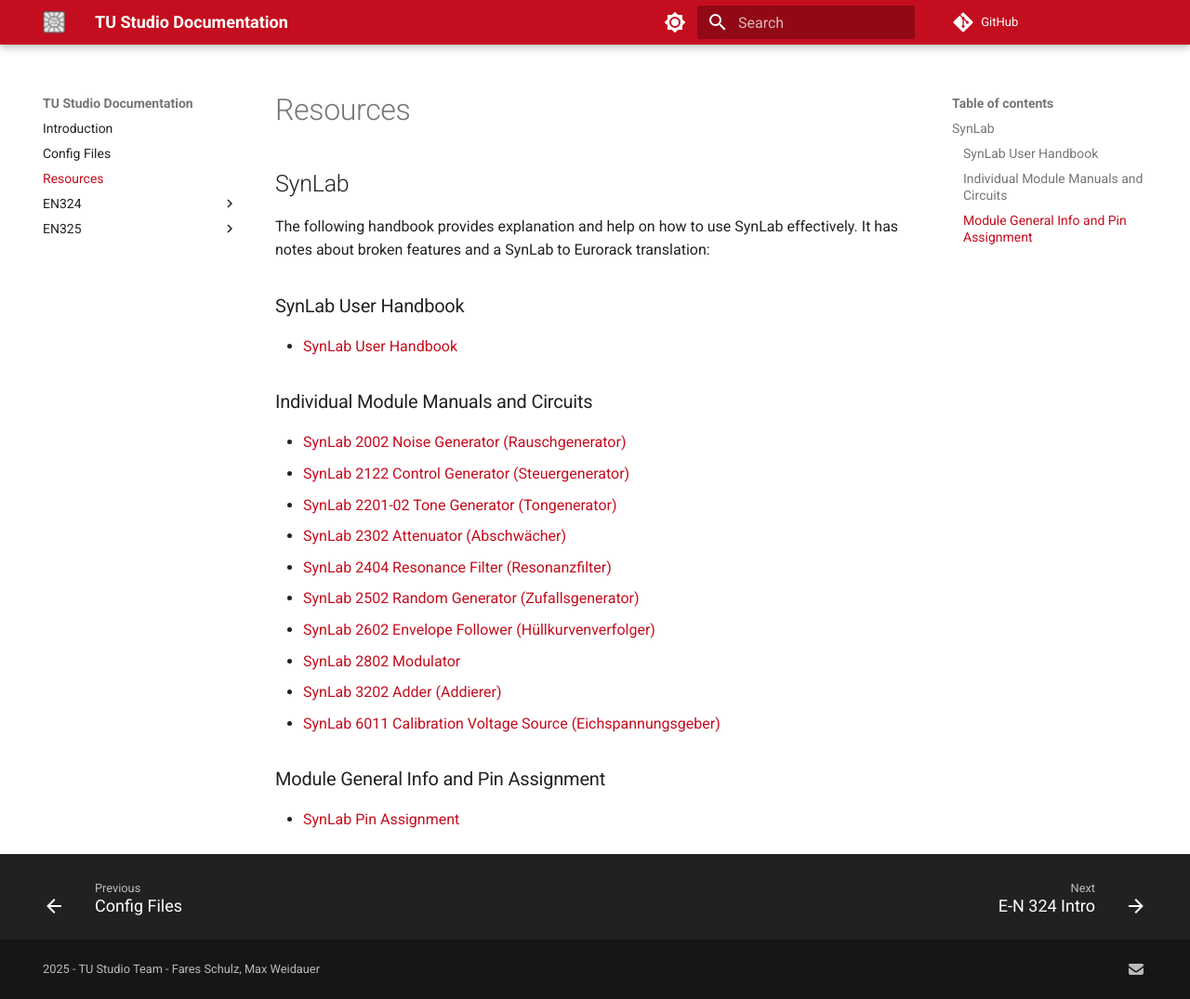
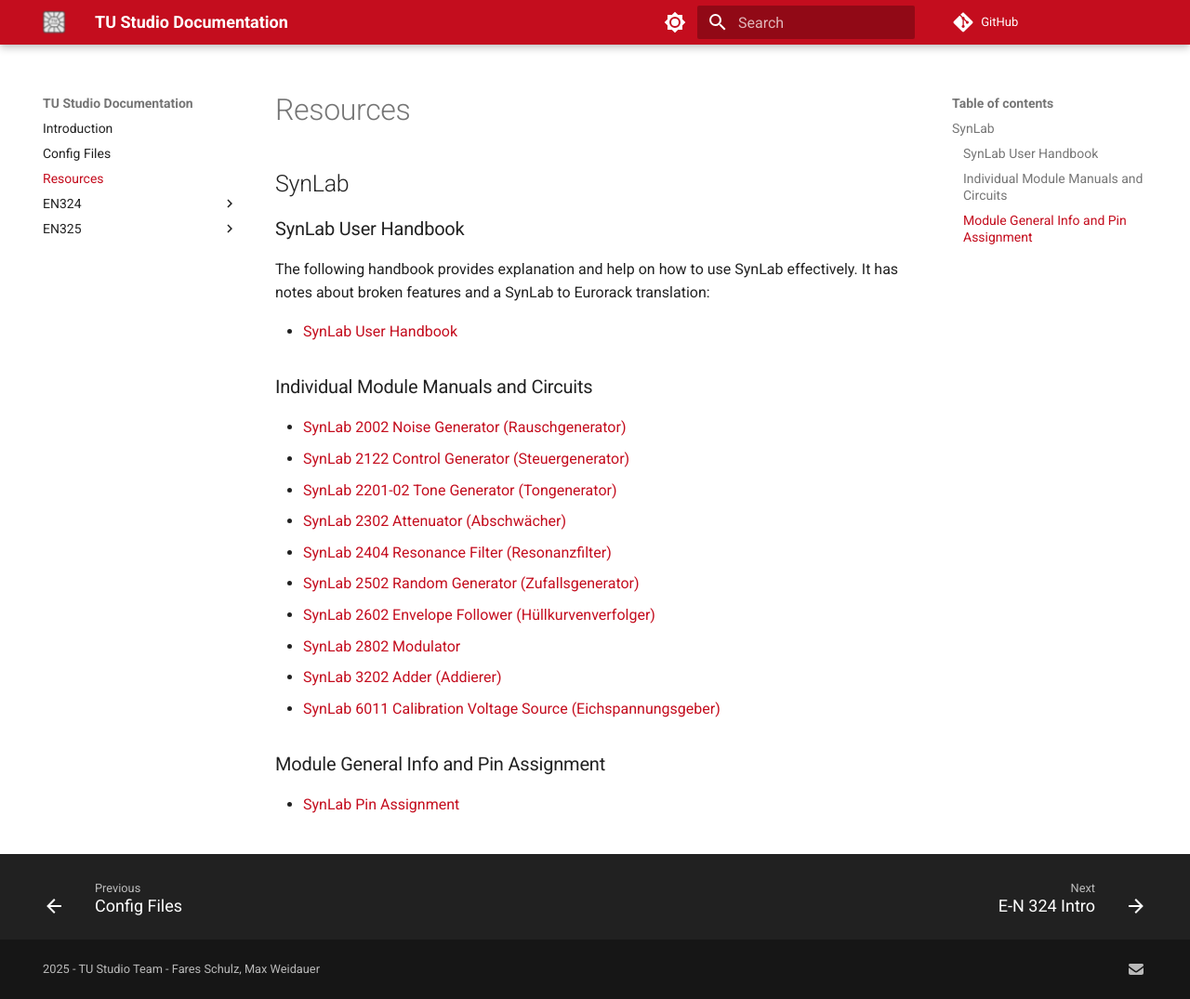
Before and after one commit to tu-studio/studio-docs, an MkDocs documentation site: the page built from docs/resources.md, in a window 1280 px wide and 1075 px high. Shown: the whole window at 93% size. Built offline with MkDocs 1.6.1 and Material for MkDocs 9.7.7, drawn with Linux system fonts in a browser that asks for light colours; comment, search, counter and statistics services are not loaded.

Commit message:
Minor Update

```diff
--- a/docs/resources.md
+++ b/docs/resources.md
@@ -2,9 +2,9 @@
 
 ## SynLab
 
+### SynLab User Handbook
+
 The following handbook provides explanation and help on how to use SynLab effectively. It has notes about broken features and a SynLab to Eurorack translation:
-
-### SynLab User Handbook
 
 - [SynLab User Handbook](resources/SynLab/SynLab_Handbook.pdf){:download="SynLab_Handbook.pdf"}
 
```
